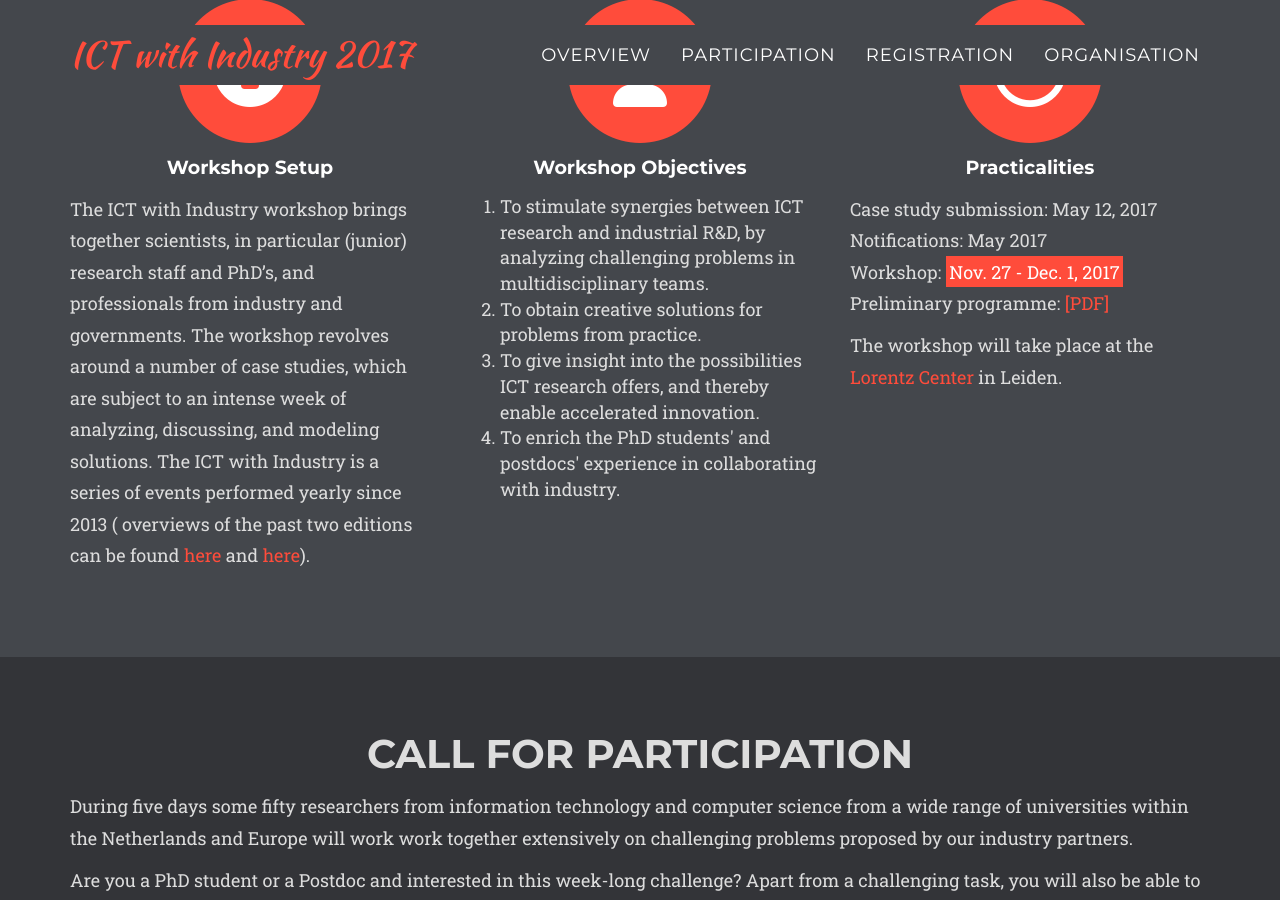
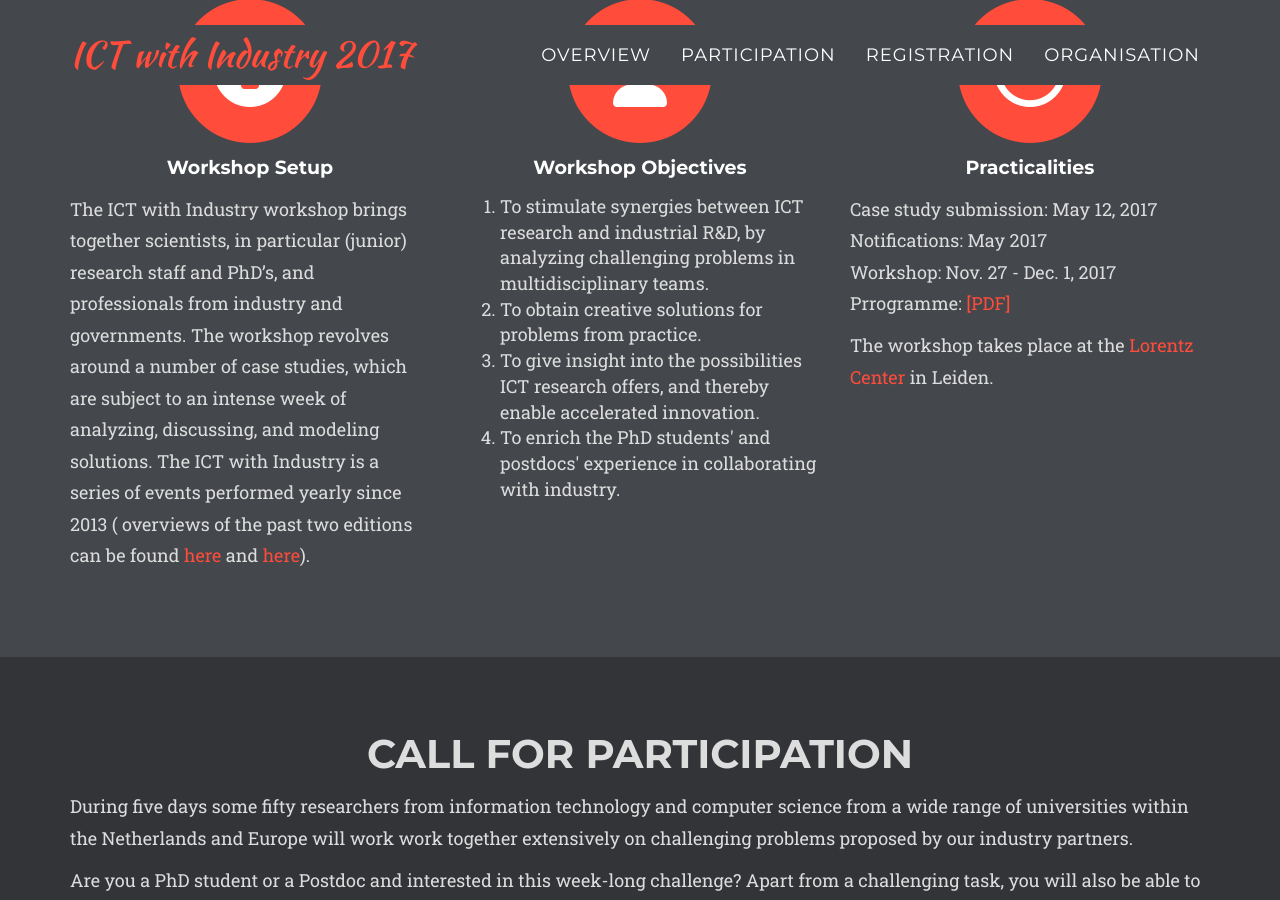
Before and after one commit to chauff/ictWI2017, a Jekyll site: the page built from index.html, in a window 1280 px wide and 900 px high, scrolled down 952 px. Built offline with Jekyll 4.4.1, drawn with Linux system fonts in a browser that asks for light colours; nearby versions of some CDN libraries; some web fonts are replaced; library files that are not in the unit come from our copies; comment, search, counter and statistics services are not loaded.

Commit message:
Update overview.html

```diff
--- a/_includes/overview.html
+++ b/_includes/overview.html
@@ -57,11 +57,11 @@
                     <p class="text-left">
                         Case study submission: May 12, 2017<br>
                         Notifications: May 2017<br>
-                        Workshop: <mark>Nov. 27 - Dec. 1, 2017</mark><br>
-                        Preliminary programme: <a href="http://ictwithindustry2017.nl/programme-ictWithIndustry.pdf">[PDF]</a>
+                        Workshop: Nov. 27 - Dec. 1, 2017<br>
+                        Prrogramme: <a href="http://ictwithindustry2017.nl/programme-ictWithIndustry.pdf">[PDF]</a>
                     </p>
                     <p class="text-left">
-                        The workshop will take place at the
+                        The workshop takes place at the
                         <a href="https://www.lorentzcenter.nl/">Lorentz Center</a> in Leiden.
                     </p>
                 </div>
```
